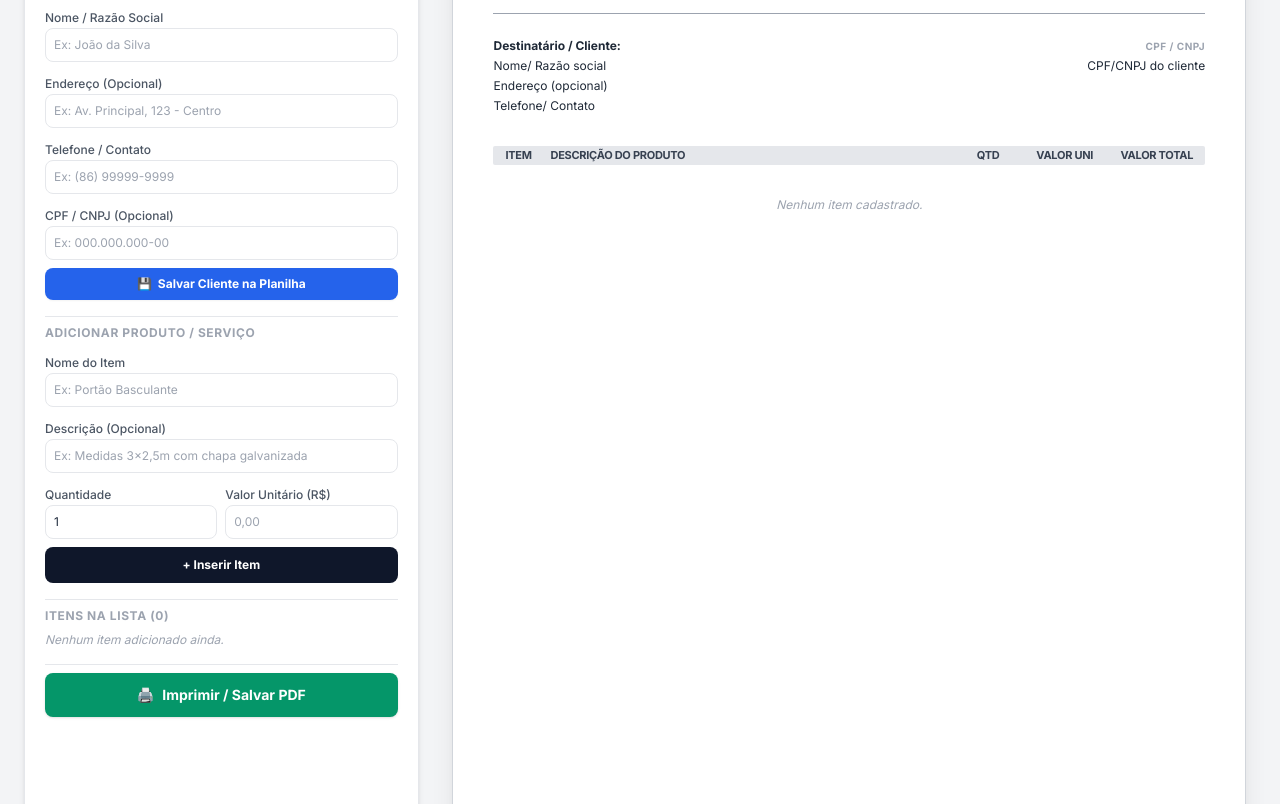
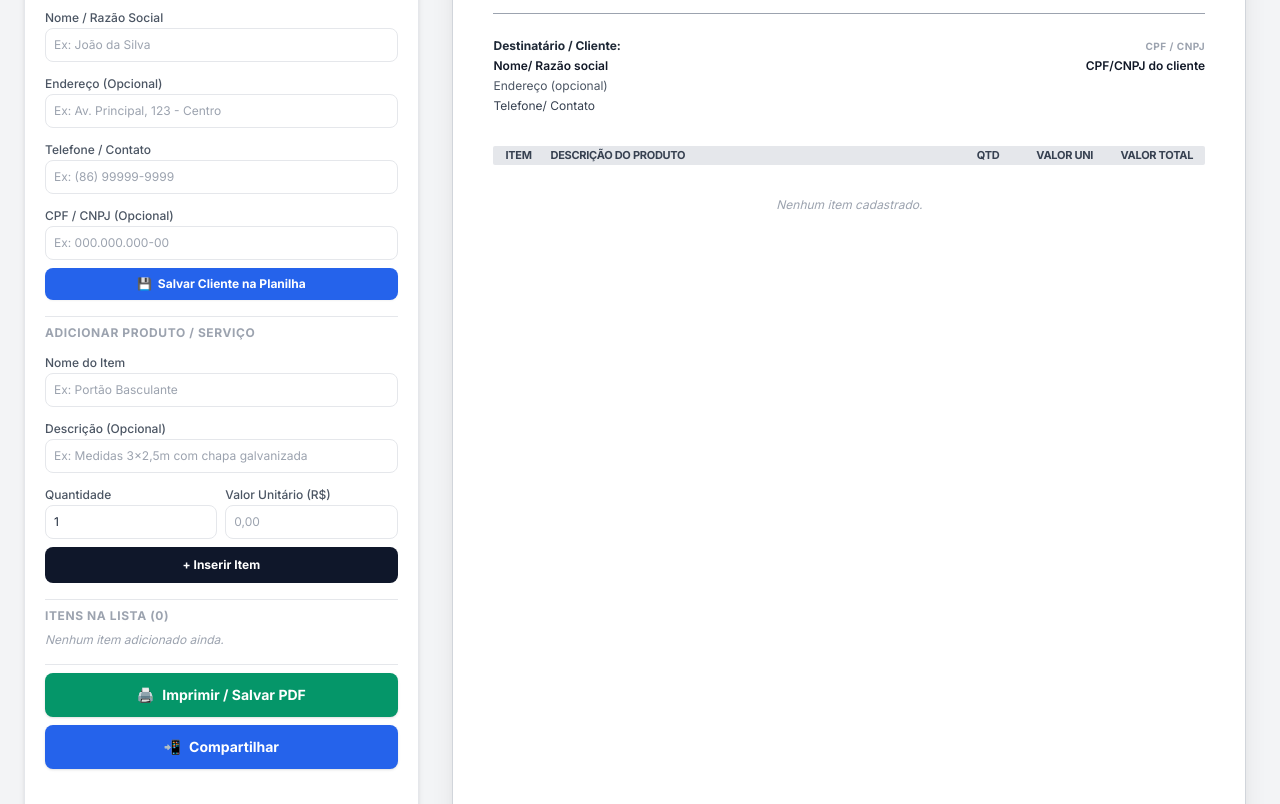
Before and after one commit to Makinelem/Metalurgica-Xavier, a plain HTML site: page index.html in a window 1280 px wide. Shown: the part 148-952 px from the top of the page. Drawn offline with nearby package versions, Linux system fonts and the light colour scheme.

Commit message:
Update index.html

```diff
--- a/index.html
+++ b/index.html
@@ -125,10 +125,14 @@
         </div>
       </div>
 
-      <!-- Imprimir -->
-      <div class="pt-2 border-t">
+      <!-- Imprimir e Compartilhar -->
+      <div class="pt-2 border-t space-y-2">
         <button onclick="window.print()" type="button" class="w-full bg-emerald-600 hover:bg-emerald-700 text-white font-bold py-3 rounded-lg shadow text-sm transition flex items-center justify-center gap-2 cursor-pointer">
           <span>🖨️</span> Imprimir / Salvar PDF
+        </button>
+
+        <button onclick="compartilharOrcamento()" type="button" class="w-full bg-blue-600 hover:bg-blue-700 text-white font-bold py-3 rounded-lg shadow text-sm transition flex items-center justify-center gap-2 cursor-pointer">
+          <span>📲</span> Compartilhar
         </button>
       </div>
     </div>
@@ -167,13 +171,13 @@
           <div class="py-6 text-xs grid grid-cols-12 gap-4">
             <div class="col-span-8 space-y-1">
               <p class="font-bold text-gray-800 text-xs mb-1">Destinatário / Cliente:</p>
-              <p class="text-gray-800 font-normal text-xs" id="view-client-name">Nome/ Razão social</p>
-              <p class="text-gray-800 font-normal text-xs" id="view-client-address">Endereço (opcional)</p>
-              <p class="text-gray-800 font-normal text-xs" id="view-client-phone">Telefone/ Contato</p>
+              <p class="text-gray-900 font-semibold text-xs" id="view-client-name">Nome/ Razão social</p>
+              <p class="text-gray-600 font-normal text-xs" id="view-client-address">Endereço (opcional)</p>
+              <p class="text-gray-700 font-normal text-xs" id="view-client-phone">Telefone/ Contato</p>
             </div>
             <div class="col-span-4 text-right flex flex-col justify-start">
               <span class="text-[10px] font-bold text-gray-400 uppercase tracking-wider block mb-1">CPF / CNPJ</span>
-              <p class="text-gray-800 font-normal text-xs" id="view-client-doc">CPF/CNPJ do cliente</p>
+              <p class="text-gray-900 font-semibold text-xs" id="view-client-doc">CPF/CNPJ do cliente</p>
             </div>
           </div>
 
@@ -252,6 +256,32 @@
                           String(today.getMonth() + 1).padStart(2, '0') + '/' +
                           today.getFullYear();
     document.getElementById('view-date').innerText = formattedDate;
+
+    // COMPARTILHAMENTO NATIVO (MOBILE / WEB SHARE API)
+    async function compartilharOrcamento() {
+      const cliente = document.getElementById('input-client-name').value.trim() || 'Cliente';
+      const numero = document.getElementById('view-number').innerText;
+      const total = document.getElementById('view-total').innerText;
+
+      const dadosCompartilhamento = {
+        title: `Orçamento Nº ${numero} - Metalúrgica Xavier`,
+        text: `Olá, ${cliente}! Segue o resumo do seu Orçamento Nº ${numero}.\nValor Total: ${total}`,
+        url: window.location.href
+      };
+
+      if (navigator.share) {
+        try {
+          await navigator.share(dadosCompartilhamento);
+        } catch (err) {
+          if (err.name !== 'AbortError') {
+            alert('Erro ao abrir as opções de compartilhamento.');
+          }
+        }
+      } else {
+        navigator.clipboard.writeText(`${dadosCompartilhamento.text}\n${dadosCompartilhamento.url}`);
+        alert('Link e resumo do orçamento copiados para a área de transferência!');
+      }
+    }
 
     // INPUT MASKING & EVENT LISTENERS
     document.getElementById('input-client-phone').addEventListener('input', (e) => {
```
